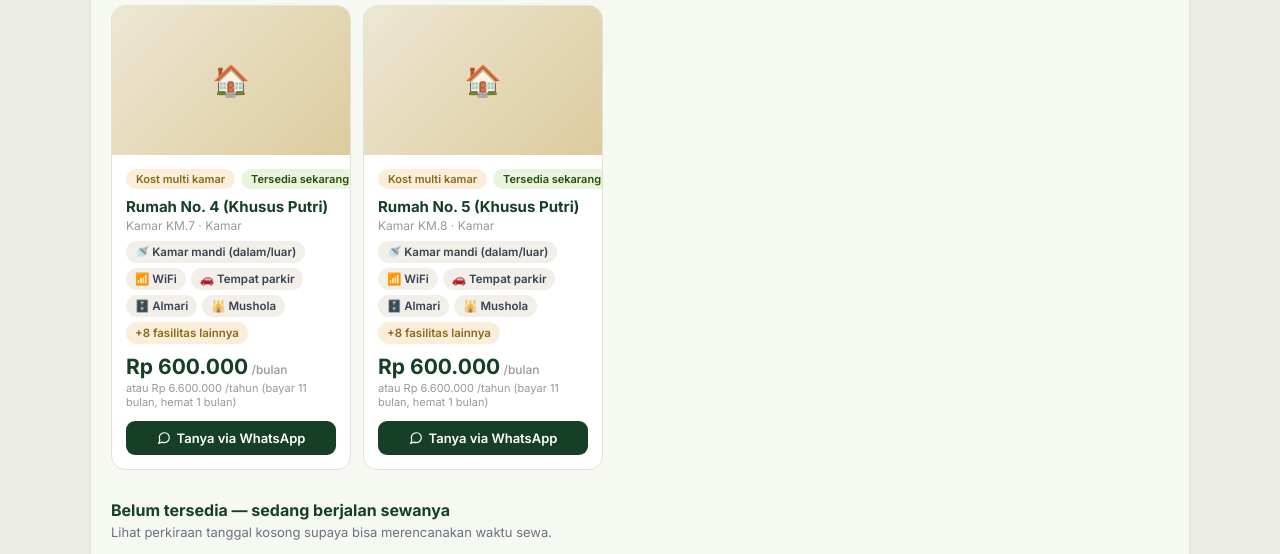
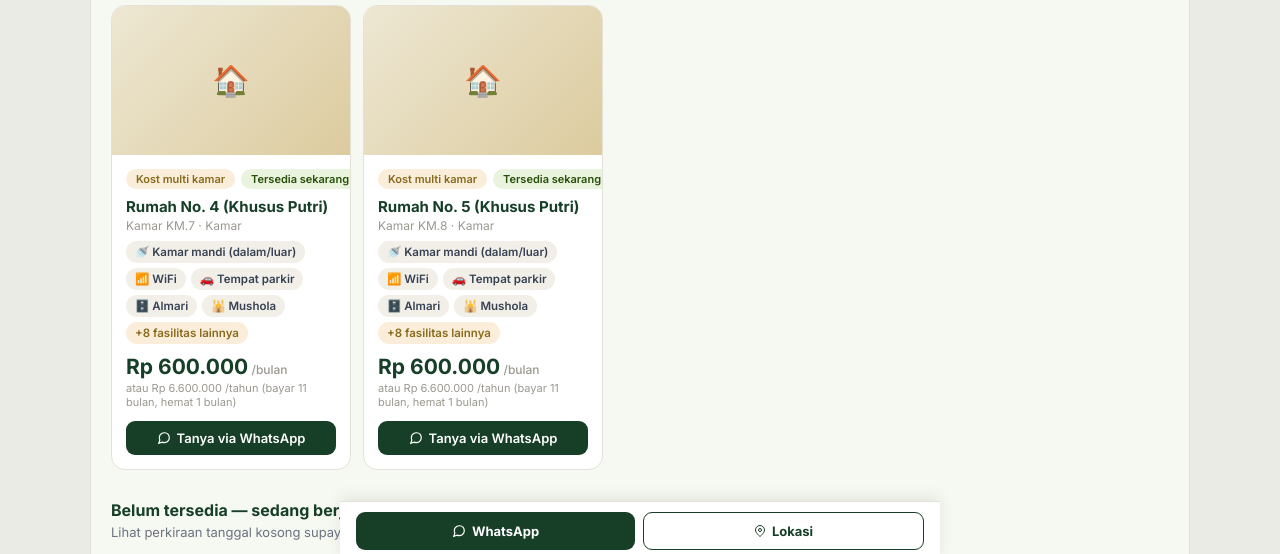
Before and after one commit to pilar-x/kost-manager, a plain HTML site: page index.html in a window 1280 px wide. Shown: the part 240-794 px from the top of the page. Drawn offline with nearby package versions, Linux system fonts and the light colour scheme.

Commit message:
Add files via upload

```diff
--- a/index.html
+++ b/index.html
@@ -122,7 +122,7 @@ td{padding:10px 14px;color:var(--text);border-top:1px solid #EEECE3;white-space:
 .price-sub{font-size:11px;color:#9A988F;margin-top:2px;}
 
 /* Sticky contact bar */
-.sticky-contact-bar{position:absolute;bottom:0;left:0;right:0;display:flex;gap:8px;padding:10px 16px;background:#fff;border-top:1px solid var(--border);z-index:5;}
+.sticky-contact-bar{position:fixed;bottom:0;left:50%;transform:translateX(-50%);width:100%;max-width:600px;display:flex;gap:8px;padding:10px 16px;background:#fff;border-top:1px solid var(--border);z-index:50;box-shadow:0 -4px 14px rgba(0,0,0,.08);box-sizing:border-box;}
 .sticky-contact-bar a{flex:1;display:flex;align-items:center;justify-content:center;gap:6px;font-size:13px;font-weight:700;text-decoration:none;border-radius:9px;padding:10px 0;}
 .sticky-contact-bar .btn-wa{background:#173F27;color:#fff;}
 .sticky-contact-bar .btn-maps{background:#fff;color:#173F27;border:1px solid #173F27;}
@@ -2317,10 +2317,10 @@ function renderPublicView(){
       ${availableSection}
       ${occupiedSection}
     </div>
-    <div class="sticky-contact-bar">
-      <a class="btn-wa" href="${waLink(state.kontakPemilik,genericMsg)}" target="_blank" rel="noopener noreferrer">${ICONS.wa} WhatsApp</a>
-      <a class="btn-maps" href="${GMAPS_URL}" target="_blank" rel="noopener noreferrer">${ICONS.pin} Lokasi</a>
-    </div>
+  </div>
+  <div class="sticky-contact-bar">
+    <a class="btn-wa" href="${waLink(state.kontakPemilik,genericMsg)}" target="_blank" rel="noopener noreferrer">${ICONS.wa} WhatsApp</a>
+    <a class="btn-maps" href="${GMAPS_URL}" target="_blank" rel="noopener noreferrer">${ICONS.pin} Lokasi</a>
   </div>`;
 }
 
```
